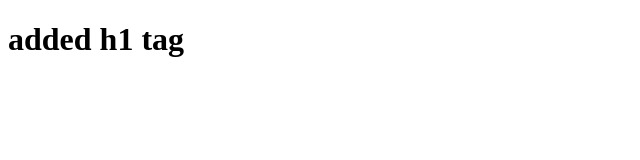
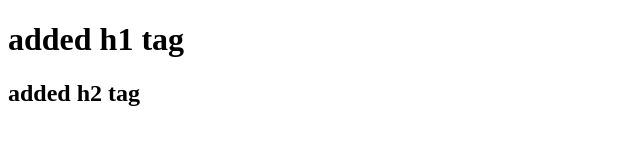
Before and after one commit to boris-urischenko/git_test, a plain HTML site: page index.html in a window 1280 px wide. Shown: the whole page, without its empty margins (0-640 px from the left). Drawn offline with Linux system fonts and the light colour scheme.

Commit message:
h2 was added

```diff
--- a/index.html
+++ b/index.html
@@ -9,6 +9,9 @@
     <h1>
         added h1 tag
     </h1>
+    <h2>
+        added h2 tag
+    </h2>
 </div>
 </body>
 </html>
```
